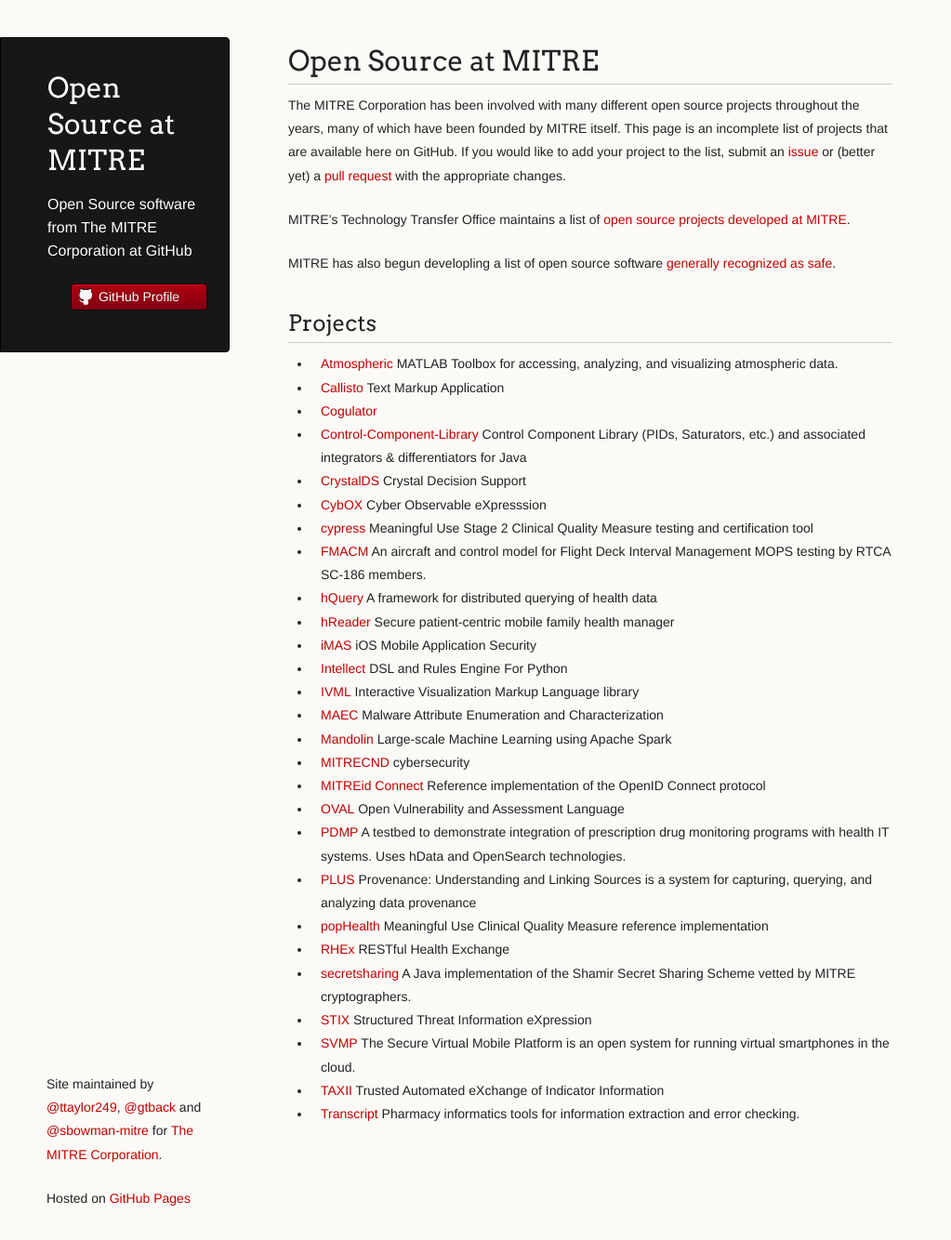
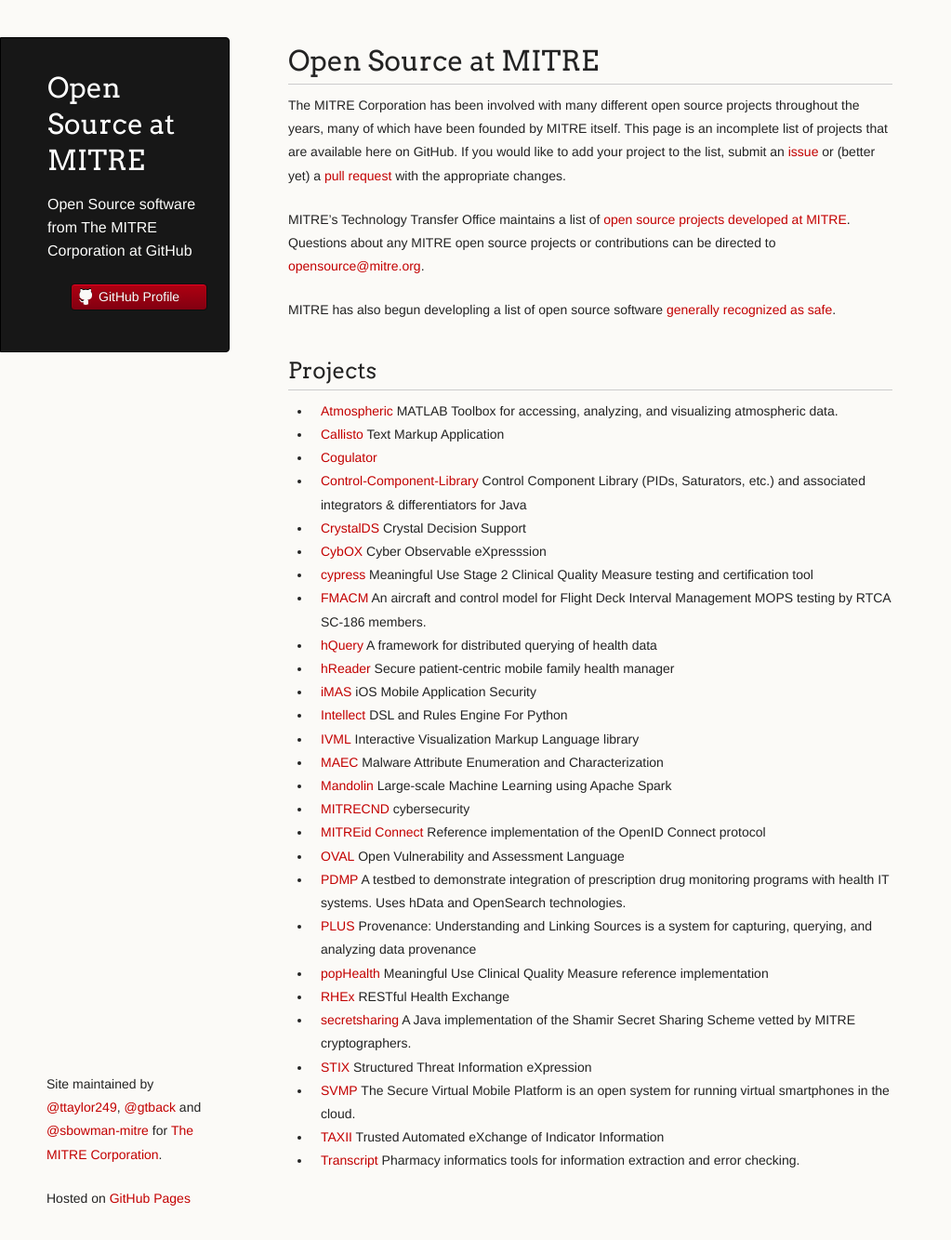
Before and after one commit to mitre/mitre.github.io, a Jekyll site: the page built from index.md, in a window 1280 px wide and 1334 px high. Shown: the whole window at 93% size, without its empty margins (0-1023 px from the left). Built offline with Jekyll 4.4.1, drawn with Linux system fonts in a browser that asks for light colours.

Commit message:
Add opensource@mitre.org email address

```diff
--- a/index.md
+++ b/index.md
@@ -14,6 +14,8 @@
 MITRE's Technology Transfer Office maintains a list of [open source projects
 developed at
 MITRE](https://www.mitre.org/research/technology-transfer/open-source-software).
+Questions about any MITRE open source projects or contributions can be directed
+to [opensource@mitre.org](mailto:opensource@mitre.org).
 
 MITRE has also begun developling a list of open source software [generally
 recognized as safe](/gras.html).
```
